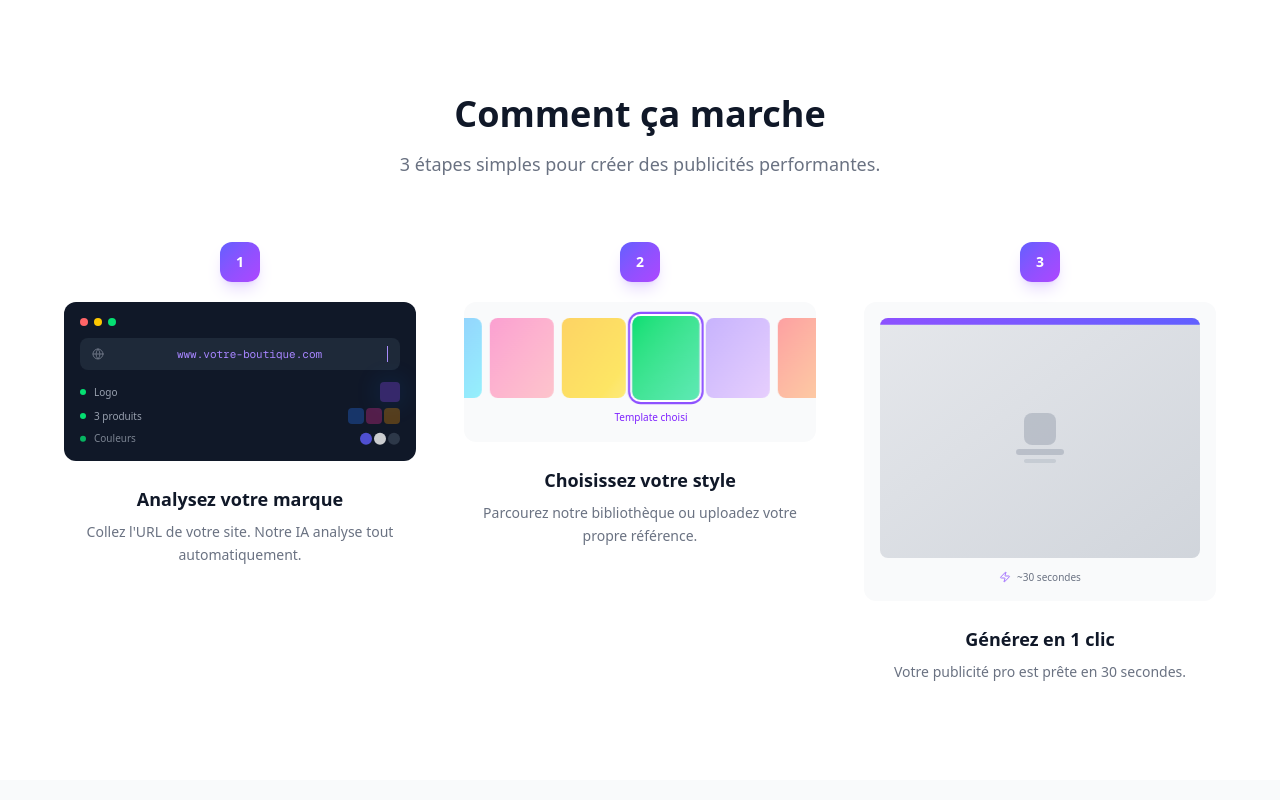
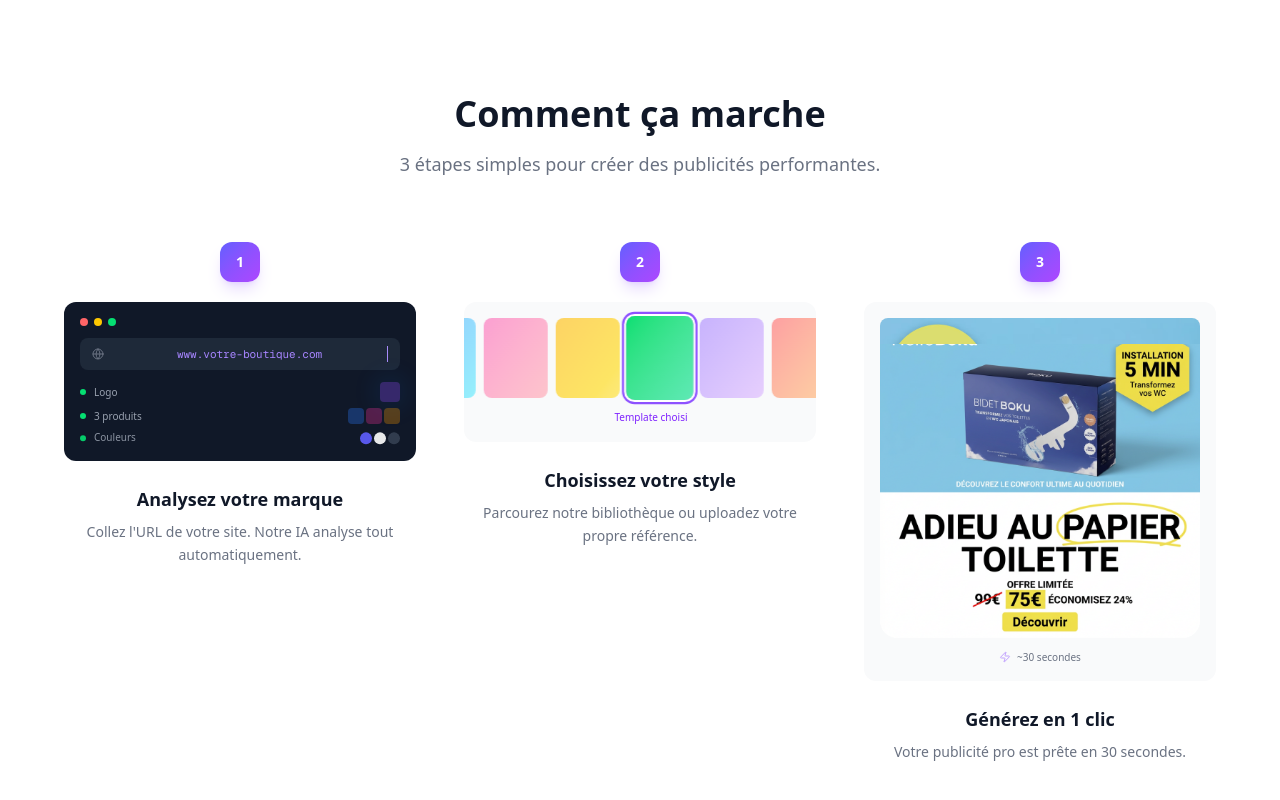
Before and after one commit to Mathyshosin/kult-ads, a Next.js app: page / in a window 1280 px wide. Shown: the part 1338-2138 px from the top of the page. Built offline with nearby package versions, Linux system fonts and the light colour scheme.

Commit message:
Step 3: use real before/after images instead of abstract placeholders

```diff
--- a/src/app/page.tsx
+++ b/src/app/page.tsx
@@ -252,25 +252,14 @@
 function StepGenerateAnimation() {
   return (
     <div className="bg-gray-50 rounded-xl p-4 mb-6 overflow-hidden">
-      <div className="relative w-full aspect-[4/3] rounded-lg overflow-hidden">
-        {/* Before placeholder */}
-        <div className="absolute inset-0 bg-gradient-to-br from-gray-200 to-gray-300 flex items-center justify-center">
-          <div className="text-center">
-            <div className="w-8 h-8 rounded-lg bg-gray-400/50 mx-auto mb-1" />
-            <div className="w-12 h-1.5 rounded bg-gray-400/50 mx-auto mb-1" />
-            <div className="w-8 h-1 rounded bg-gray-400/30 mx-auto" />
-          </div>
+      <div className="relative w-full aspect-square rounded-lg overflow-hidden">
+        {/* Before — real template */}
+        <div className="absolute inset-0">
+          <Image src="/before.png" alt="Template original" fill className="object-cover" sizes="300px" />
         </div>
-        {/* After — generated ad preview */}
+        {/* After — real generated ad */}
         <div className="absolute inset-0 step-generate-reveal">
-          <div className="w-full h-full bg-gradient-to-br from-violet-500 via-indigo-500 to-blue-500 flex items-center justify-center">
-            <div className="text-center">
-              <div className="w-8 h-8 rounded-lg bg-white/30 mx-auto mb-1" />
-              <div className="w-14 h-1.5 rounded bg-white/80 mx-auto mb-1" />
-              <div className="w-10 h-1 rounded bg-white/50 mx-auto mb-1.5" />
-              <div className="w-10 h-4 rounded-full bg-white/90 mx-auto" />
-            </div>
-          </div>
+          <Image src="/after.png" alt="Ad générée" fill className="object-cover" sizes="300px" />
         </div>
       </div>
       {/* Timer */}
```
